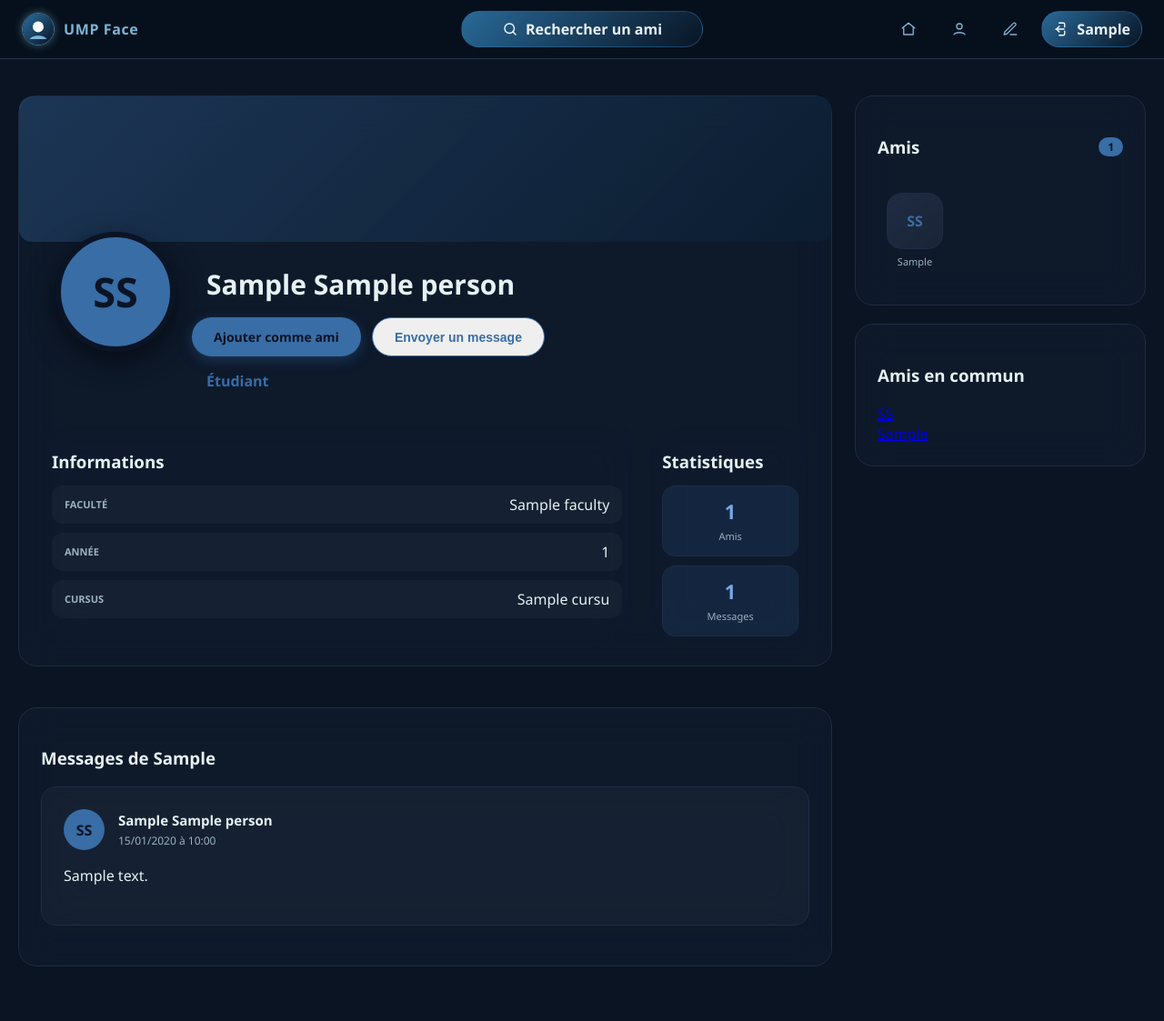
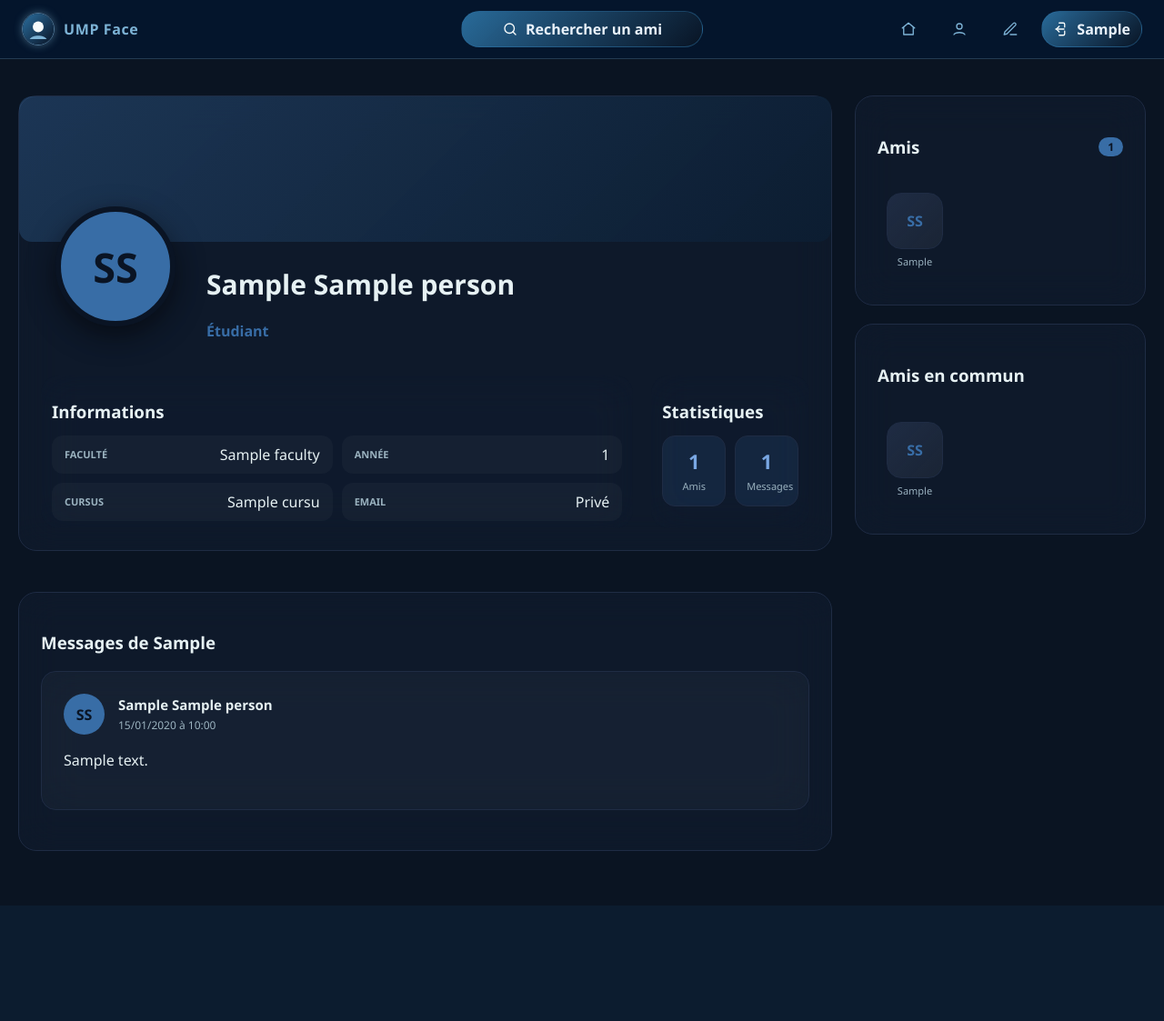
Before and after one commit to zakaglm26/mini_face, a Django app: template ump_face/ump_app/templates/profile.html in a window 1280 px wide. Shown: the whole page at 91% size. After the commit the page ends 996 px from the top, so only its background shows below. Run offline with Django 5.2, Linux system fonts and the light colour scheme; the template is opened without the code that fills it: values that come from a table or form of the project are taken from there, others are empty; tables that the repository leaves empty hold one stand-in row (values such as "Sample post").

Commit message:
les templates modifiees

```diff
--- a/ump_face/ump_app/templates/base.html
+++ b/ump_face/ump_app/templates/base.html
@@ -6,7 +6,7 @@
     <title>UMP-Face</title>
     <style>
         :root {
-            --nav-bg: rgba(7, 16, 28, 0.94);
+            --nav-bg: rgba(5, 22, 45, 0.94);
             --nav-line: rgba(148, 189, 220, 0.22);
             --nav-ink: #e9f2fb;
             --nav-muted: rgba(233, 242, 251, 0.7);
--- a/ump_face/ump_app/templates/profile.html
+++ b/ump_face/ump_app/templates/profile.html
@@ -14,17 +14,16 @@
                     <div class="profile-heading-text">
                         <div class="profile-heading-row">
                         <h2 class="profile-name-large">{{ profile_user.prenom }} {{ profile_user.nom }}</h2>
+                        {% if is_friend and not is_own_profile %}
+                            <span class="friend-badge">Ami</span>
+                        {% endif %}
                         <div class="profile-actions">
                                 {% if is_own_profile %}
                                     <a href="{% url 'edit_profile' %}" class="btn btn-primary">Modifier mon profil</a>
                                 {% else %}
                                     {% if is_friend %}
-                                                    <button class="btn btn-success" disabled>Vous êtes amis</button>
-                                                    <a href="{% url 'remove_friend' profile_user.id %}" class="btn btn-danger" onclick="return confirm('Retirer des amis ?');">Retirer</a>
-                                                {% else %}
-                                                    <a href="{% url 'add_friend' profile_user.id %}" class="btn btn-primary">Ajouter comme ami</a>
+                                        <span class="btn btn-success" aria-disabled="true">Ami</span>
                                     {% endif %}
-                                                <button class="btn btn-outline">Envoyer un message</button>
                                 {% endif %}
                             </div>
                         </div>
@@ -41,14 +40,50 @@
                     <div class="profile-info-card">
                         <h3>Informations</h3>
                         <div class="info-grid-horizontal">
-                            <div class="info-item-box"><strong>Faculté</strong><p>{{ profile_user.faculty.nom }}</p></div>
+                            <div class="info-item-box">
+                                <strong>Faculté</strong>
+                                <p>{{ profile_user.faculty.nom }}</p>
+                            </div>
+
                             {% if profile_user.annee %}
-                                <div class="info-item-box"><strong>Année</strong><p>{{ profile_user.annee }}</p></div>
-                                <div class="info-item-box"><strong>Cursus</strong><p>{{ profile_user.cursus.titre }}</p></div>
+                                <div class="info-item-box">
+                                    <strong>Année</strong>
+                                    <p>{{ profile_user.annee }}</p>
+                                </div>
+
+                                <div class="info-item-box">
+                                    <strong>Cursus</strong>
+                                    <p>{{ profile_user.cursus.titre }}</p>
+                                </div>
+                            {% else %}
+                                <div class="info-item-box">
+                                    <strong>Poste</strong>
+                                    <p>{{ profile_user.job.titre }}</p>
+                                </div>
+
+                                <div class="info-item-box">
+                                    <strong>Campus</strong>
+                                    <p>{{ profile_user.campus.nom }}</p>
+                                </div>
                             {% endif %}
+
+                            <div class="info-item-box">
+                                {% if profile_user.annee %}
+                                    <strong>Email</strong>
                                     {% if is_own_profile or is_friend %}
-                                <div class="info-item-box"><strong>Email</strong><p>{{ profile_user.email }}</p></div>
+                                        <p>{{ profile_user.email }}</p>
+                                    {% else %}
+                                        <p class="placeholder">Privé</p>
                                     {% endif %}
+                                {% else %}
+                                    <strong>Office</strong>
+                                    {% if is_own_profile or is_friend %}
+                                        <p>{{ profile_user.office }}</p>
+                                    {% else %}
+                                        <p class="placeholder">Privé</p>
+                                    {% endif %}
+                                {% endif %}
+                            </div>
                         </div>
                     </div>
 
@@ -116,20 +151,27 @@
             </div>
 
 {% if not is_own_profile %}
-            <div class="mutual-friends-card">
+<div class="friends-section-card"> <!-- Changé ici -->
+    <div class="card-title-row">
         <h3>Amis en commun</h3>
-                <div class="mutual-list">
+        <!-- Note : Le calcul exact du nombre d'amis en commun nécessiterait un filtre Django personnalisé ou une logique de vue -->
+    </div>
+
+    <ul class="friends-grid-modern"> <!-- Utilisation de la même classe de grille -->
         {% for ami in logged_user.amis.all %}
             {% if ami in profile_user.amis.all %}
-                        <a href="{% url 'view_profile' ami.id %}" class="mutual-item">
-                            <div class="tiny-avatar">{{ ami.prenom.0 }}{{ ami.nom.0 }}</div>
-                            <span>{{ ami.prenom }}</span>
+                <li class="friend-card-mini">
+                    <a href="{% url 'view_profile' ami.id %}">
+                        <div class="friend-avatar-sq">{{ ami.prenom.0 }}{{ ami.nom.0 }}</div>
+                        <span class="friend-name-text">{{ ami.prenom }}</span>
                     </a>
+                </li>
             {% endif %}
         {% endfor %}
-                </div>
+    </ul>
 </div>
 {% endif %}
+
         </aside>
 
     </div>
@@ -233,16 +275,18 @@
     .profile-name-large { text-align: left; font-size: 30px; margin-top: 6px; margin-bottom: 4px; padding-left: 16px; }
     .profile-type { text-align: left; color: var(--accent); font-weight: 600; margin-bottom: 20px; padding-left: 16px; }
     .profile-actions { display: flex; gap: 12px; flex-wrap: wrap; justify-content: flex-end; }
+    .friend-badge { padding: 6px 14px; border-radius: 999px; background: rgba(121, 167, 227, 0.2); color: var(--ink); border: 1px solid var(--accent-2); font-size: 12px; font-weight: 700; }
 
     /* Détails horizontaux */
     .profile-details-row { display: grid; grid-template-columns: 3fr 0.8fr; gap: 20px; }
-    .info-grid-horizontal { display: grid; grid-template-columns: 1fr; gap: 10px; }
+    .info-grid-horizontal { display: grid; grid-template-columns: repeat(2, minmax(0, 1fr)); gap: 10px; }
     .info-item-box { background: rgba(255,255,255,0.03); padding: 10px 14px; border-radius: 12px; display: flex; justify-content: space-between; align-items: center; gap: 12px; }
     .info-item-box strong { font-size: 11px; text-transform: uppercase; color: var(--muted); white-space: nowrap; }
     .info-item-box p { margin: 0; color: var(--ink); }
+    .placeholder { color: var(--muted); }
 
     /* Statistiques */
-    .stats-mini-grid { display: flex; flex-direction: column; gap: 10px; align-items: stretch; }
+    .stats-mini-grid { display: grid; grid-template-columns: repeat(2, minmax(0, 1fr)); gap: 10px; align-items: stretch; }
     .stat-pill { text-align: center; background: rgba(56, 109, 166, 0.16); padding: 12px; border-radius: 14px; border: 1px solid var(--line); }
     .stat-val { display: block; font-size: 22px; font-weight: bold; color: var(--accent-2); }
     .stat-lab { font-size: 11px; color: var(--muted); }
@@ -275,9 +319,13 @@
     .message-meta { font-size: 12px; color: var(--muted); }
     .message-content { line-height: 1.6; margin-bottom: 0; color: var(--ink); }
 
+    .section-header { display: flex; justify-content: space-between; align-items: center; gap: 12px; }
+
     /* BOUTONS GENERAUX */
     .btn { padding: 12px 24px; border-radius: 30px; font-weight: bold; text-decoration: none; font-size: 14px; transition: 0.3s; }
     .btn-primary { background: var(--accent); color: var(--bg-body); box-shadow: 0 4px 15px var(--accent-glow); }
+    .btn-success { background: rgba(121, 167, 227, 0.2); color: var(--ink); border: 1px solid var(--accent-2); }
+    .btn-success[disabled] { opacity: 0.7; cursor: not-allowed; }
     .btn-outline { border: 1px solid var(--accent); color: var(--accent); }
     .btn:hover { transform: translateY(-2px); opacity: 0.9; }
 
```
Also changed, not shown: ump_face/ump_app/templates/register.html (+10 -5 lines), ump_face/ump_app/templates/search_users.html (+5 -4 lines), ump_face/ump_app/templates/welcome.html (+29 -16 lines). Lines whose indentation alone changed are shown as unchanged.
